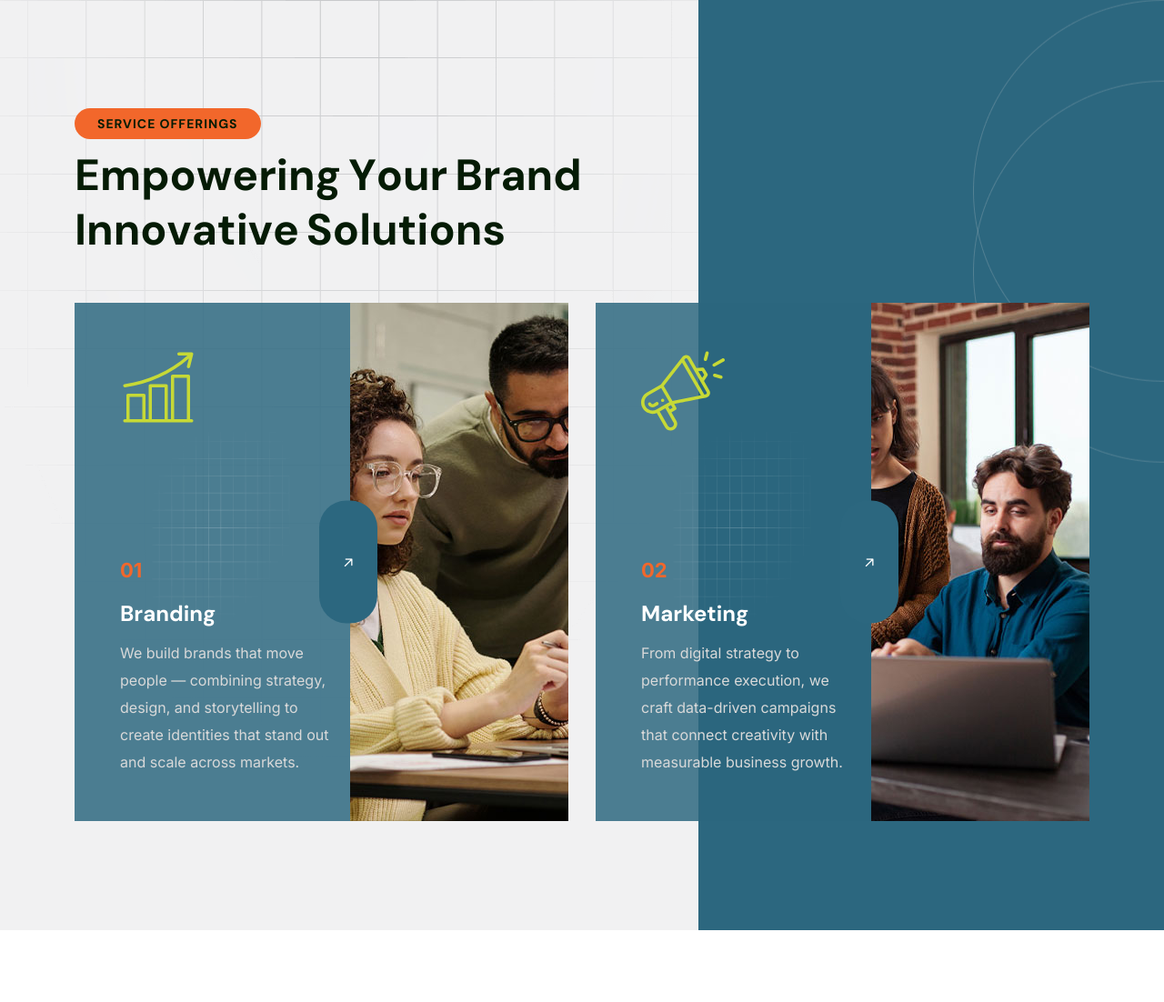
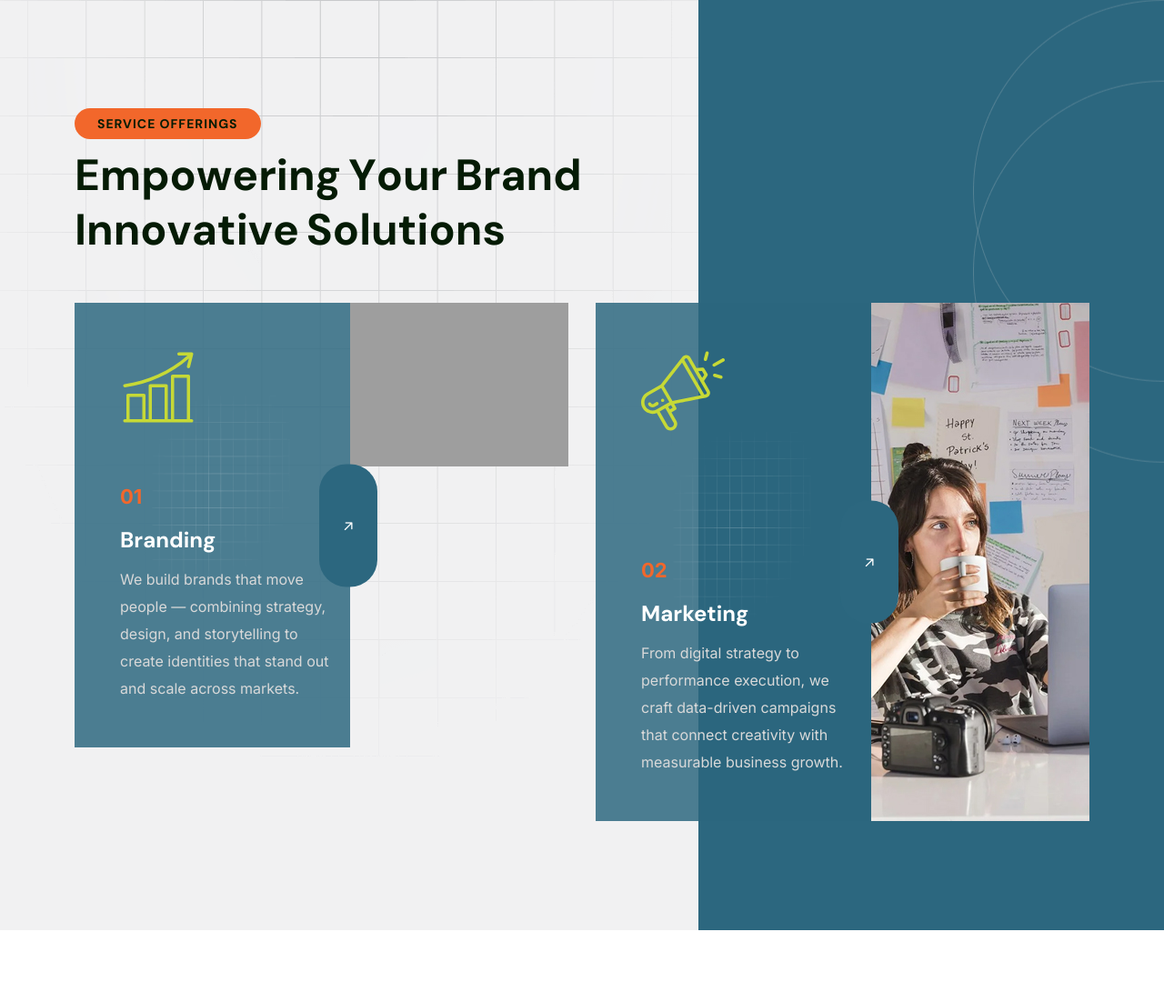
Before and after one commit to Akhilesh786/dubai, a PHP site: page / in a window 1280 px wide. Shown: the part 2259-3361 px from the top of the page at 91% size. Run offline with PHP 8.4, Linux system fonts and the light colour scheme; some libraries are stand-ins or nearby versions; some web fonts are replaced; grey boxes are pictures that could not be loaded.

Commit message:
add image data

```diff
--- a/index.php
+++ b/index.php
@@ -159,9 +159,8 @@
                <h6 class="sub-title wow fadeInUp" data-wow-delay="00ms" data-wow-duration="1500ms"> Service Offerings</h6>
                <div class="flex-content">
                   <h2 class="title wow splt-txt" data-splitting>Empowering Your Brand <br> Innovative Solutions</h2>
-<!--                   <a class="btn-one wow fadeInUp" data-wow-delay="200ms" data-wow-duration="1500ms" href="page-services.html">All Services</a>
- -->                  <figure class="arry wow bounceInRight" data-wow-delay="200ms" data-wow-duration="1500ms"><!--
-                     <img class="animation__arryLeftRight" src="images/shape/service-arry.png" alt="Image"> -->
+<!--                   <a class="btn-one wow fadeInUp" data-wow-delay="200ms" data-wow-duration="1500ms" href="page-services.html">All Services</a>-->                  <figure class="arry wow bounceInRight" data-wow-delay="200ms" data-wow-duration="1500ms"><!--
+                        <img class="animation__arryLeftRight" src="images/shape/service-arry.png" alt="Image"> -->
                   </figure>
                </div>
             </div>
@@ -192,7 +191,7 @@
                         </div>
                         <div class="image-box">
                            <figure class="image">
-                              <img src="images/service/service-image1.jpg" alt="Image">
+                              <img src="images/service/Branding in dubai - awesome panama.jpg" alt="Image">
                            </figure>
                         </div>
                      </div>
@@ -234,7 +233,7 @@
                         </div>
                         <div class="image-box">
                            <figure class="image">
-                              <img src="images/service/service-image2.jpg" alt="Image">
+                              <img src="images/Marketing in dubai - awesome panama.jpg" alt="Image">
                            </figure>
                         </div>
                      </div>
@@ -261,7 +260,7 @@
                         </div>
                         <div class="image-box">
                            <figure class="image">
-                              <img src="images/service/service-image3.jpg" alt="Image">
+                              <img src="images/Digital Advertising in dubai - awesome panama.jpg" alt="Image">
                            </figure>
                         </div>
                      </div>
@@ -285,13 +284,43 @@
                            </figure>
                            <div class="content">
                               <span class="number">04</span>
-                              <h4 class="title"><a href="javascript:void(0)">Events</a></h4>
-                              <p class="text"> We bring brands to life through experiences that engage, inspire, and leave lasting impressions — from launch events to large-scale activations.</p>
+                              <h4 class="title"><a href="javascript:void(0)">Photography</a></h4>
+                              <p class="text"> Craft content that captures attention, Awesome Panama tells your story with precision, and performs across platforms—from thumb-stopping to storytelling.</p>
                            </div>
                         </div>
                         <div class="image-box">
                            <figure class="image">
-                              <img src="images/service/service-image1.jpg" alt="Image">
+                              <img src="images/photography in dubai - awesome panama.jpg" alt="Image">
+                           </figure>
+                        </div>
+                     </div>
+                  </div>
+                  <div class="swiper-slide">
+                     <div class="service-block">
+                        <a class="arry-btn" href="javascript:void(0)"><i class="fa-regular fa-arrow-up-right"></i></a>
+                        <div class="content-box">
+                           <div class="icon">
+                              <svg width="84" height="85" viewBox="0 0 84 85" fill="none" xmlns="http://www.w3.org/2000/svg">
+                                 <path
+                                    d="M5.24999 42.9551C5.32958 42.955 5.40908 42.9497 5.48799 42.9394C18.3434 41.195 30.8814 37.6123 42.7175 32.3011C54.6704 26.9232 65.7759 19.8324 75.684 11.2521L73.5525 19.7816C73.4402 20.2315 73.5112 20.7077 73.7497 21.1053C73.9883 21.503 74.3749 21.7898 74.8247 21.9026C74.9639 21.937 75.1067 21.9546 75.25 21.9551C75.6401 21.9546 76.0188 21.8238 76.326 21.5835C76.6332 21.3431 76.8513 21.0071 76.9457 20.6286L80.4457 6.62858C80.51 6.3708 80.5148 6.10177 80.4597 5.84188C80.4045 5.58199 80.2909 5.33807 80.1275 5.12861C79.9641 4.91914 79.7551 4.74963 79.5164 4.63294C79.2778 4.51624 79.0157 4.45542 78.75 4.45508H64.75C64.2859 4.45508 63.8407 4.63945 63.5126 4.96764C63.1844 5.29583 63 5.74095 63 6.20508C63 6.66921 63.1844 7.11433 63.5126 7.44252C63.8407 7.77071 64.2859 7.95508 64.75 7.95508H74.1457C64.3053 16.6028 53.2288 23.7328 41.2825 29.1091C29.7518 34.2829 17.5373 37.7725 5.01374 39.4709C4.57375 39.5303 4.1728 39.7547 3.89211 40.0987C3.61142 40.4427 3.47196 40.8805 3.502 41.3235C3.53203 41.7665 3.72931 42.1814 4.05387 42.4844C4.37843 42.7873 4.80601 42.9556 5.24999 42.9551Z"
+                                    fill="#C6D936" />
+                                 <path
+                                    d="M78.75 77.9551H77V30.7051C77 30.2409 76.8157 29.7958 76.4875 29.4676C76.1593 29.1395 75.7142 28.9551 75.25 28.9551H57.75C57.2859 28.9551 56.8408 29.1395 56.5126 29.4676C56.1844 29.7958 56 30.2409 56 30.7051V77.9551H52.5V41.2051C52.5 40.7409 52.3157 40.2958 51.9875 39.9676C51.6593 39.6395 51.2142 39.4551 50.75 39.4551H33.25C32.7859 39.4551 32.3408 39.6395 32.0126 39.9676C31.6844 40.2958 31.5 40.7409 31.5 41.2051V77.9551H28V51.7051C28 51.2409 27.8156 50.7958 27.4875 50.4676C27.1593 50.1395 26.7141 49.9551 26.25 49.9551H8.75C8.28587 49.9551 7.84075 50.1395 7.51257 50.4676C7.18438 50.7958 7 51.2409 7 51.7051V77.9551H5.25C4.78587 77.9551 4.34075 78.1395 4.01256 78.4676C3.68437 78.7958 3.5 79.2409 3.5 79.7051C3.5 80.1692 3.68437 80.6143 4.01256 80.9425C4.34075 81.2707 4.78587 81.4551 5.25 81.4551H78.75C79.2142 81.4551 79.6593 81.2707 79.9875 80.9425C80.3157 80.6143 80.5 80.1692 80.5 79.7051C80.5 79.2409 80.3157 78.7958 79.9875 78.4676C79.6593 78.1395 79.2142 77.9551 78.75 77.9551ZM59.5 32.4551H73.5V77.9551H59.5V32.4551ZM35 42.9551H49V77.9551H35V42.9551ZM10.5 53.4551H24.5V77.9551H10.5V53.4551Z"
+                                    fill="#C6D936" />
+                              </svg>
+                           </div>
+                           <figure class="shape">
+                              <img src="images/shape/service-item-shape.png" alt="IMage">
+                           </figure>
+                           <div class="content">
+                              <span class="number">05</span>
+                              <h4 class="title"><a href="javascript:void(0)">Packaging Design</a></h4>
+                              <p class="text"> Transform your packaging into a powerful brand experience that connects emotionally, communicates clearly, and performs commercially.</p>
+                           </div>
+                        </div>
+                        <div class="image-box">
+                           <figure class="image">
+                              <img src="images/Packaging in dubai - awesome panama.jpg" alt="Image">
                            </figure>
                         </div>
                      </div>
@@ -1373,60 +1402,6 @@
       <!-- form submit -->
       <script src="js/jquery.validate.min.js"></script>
       <script src="js/jquery.form.min.js"></script>
-      <script src="js/contact-custom.js"></script>
-      <script>
-         (function ($) {
-             $('#contact_form').validate({
-             submitHandler: function (form) {
-                 const formBtn = $(form).find('button[type="submit"]');
-                 const formResultDivId = 'form-result';
-                 const formResultDiv = $('#' + formResultDivId);
 
-                 // Remove any existing result div
-                 formResultDiv.remove();
-
-                 // Insert a new result div before the submit button, initially hidden
-                 formBtn.before(`<div id="${formResultDivId}" class="alert alert-success" role="alert" style="display: none;"></div>`);
-
-                 const formBtnOldMsg = formBtn.html();
-
-                 // Disable button and show loading text if available
-                 const loadingText = formBtn.data('loading-text') || 'Loading...';
-                 formBtn.html(loadingText).prop('disabled', true);
-
-                 // Submit the form via AJAX
-                 $(form).ajaxSubmit({
-                 dataType: 'json',
-                 success: function (data) {
-                     if (data.status === 'true') {
-                     // Clear input fields only on success
-                     $(form).find('.form-control').val('');
-                     }
-
-                     // Re-enable button and restore original text
-                     formBtn.prop('disabled', false).html(formBtnOldMsg);
-
-                     // Show response message
-                     $('#' + formResultDivId).html(data.message).fadeIn('slow');
-
-                     // Hide message after 6 seconds
-                     setTimeout(() => {
-                     $('#' + formResultDivId).fadeOut('slow');
-                     }, 6000);
-                 },
-                 error: function () {
-                     // Handle AJAX errors
-                     formBtn.prop('disabled', false).html(formBtnOldMsg);
-                     $('#' + formResultDivId).html('An error occurred. Please try again.').fadeIn('slow');
-                     setTimeout(() => {
-                     $('#' + formResultDivId).fadeOut('slow');
-                     }, 6000);
-                 }
-                 });
-             }
-             });
-         })(jQuery);
-      </script>
    </body>
-   <!-- Mirrored from php.kodesolution.com/2025/awesomepanama-php/index.php by HTTrack Website Copier/3.x [XR&CO'2014], Sat, 11 Oct 2025 16:29:25 GMT -->
 </html>
```
Also changed, not shown: js/contact-custom.js (+44 -17 lines), images/Branding in dubai - awesome panama.jpg (added), images/Digital Advertising in dubai - awesome panama.jpg (added), images/Marketing in dubai - awesome panama.jpg (added), images/Packaging in dubai - awesome panama.jpg (added), images/photography in dubai - awesome panama.jpg (added).
